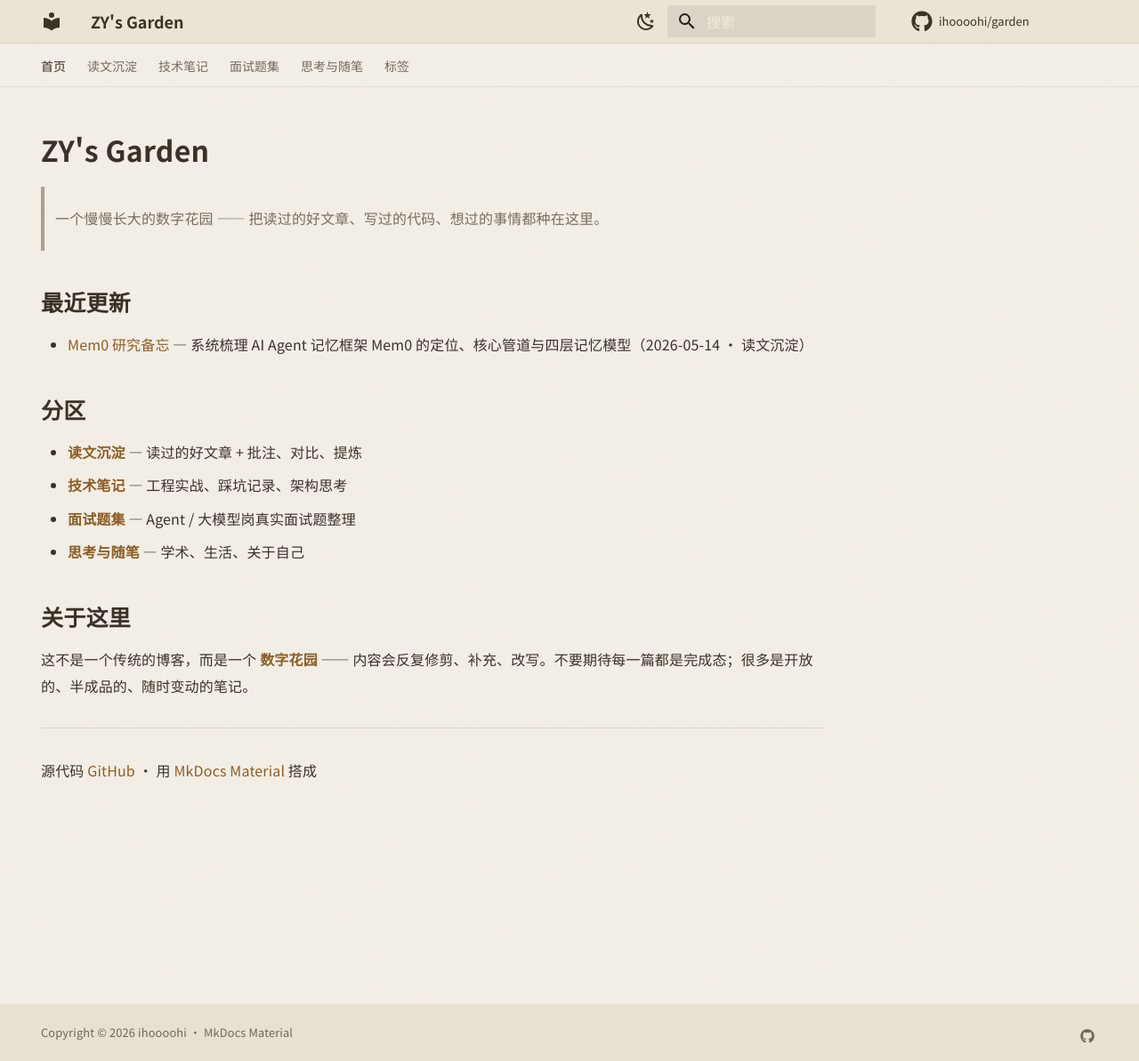
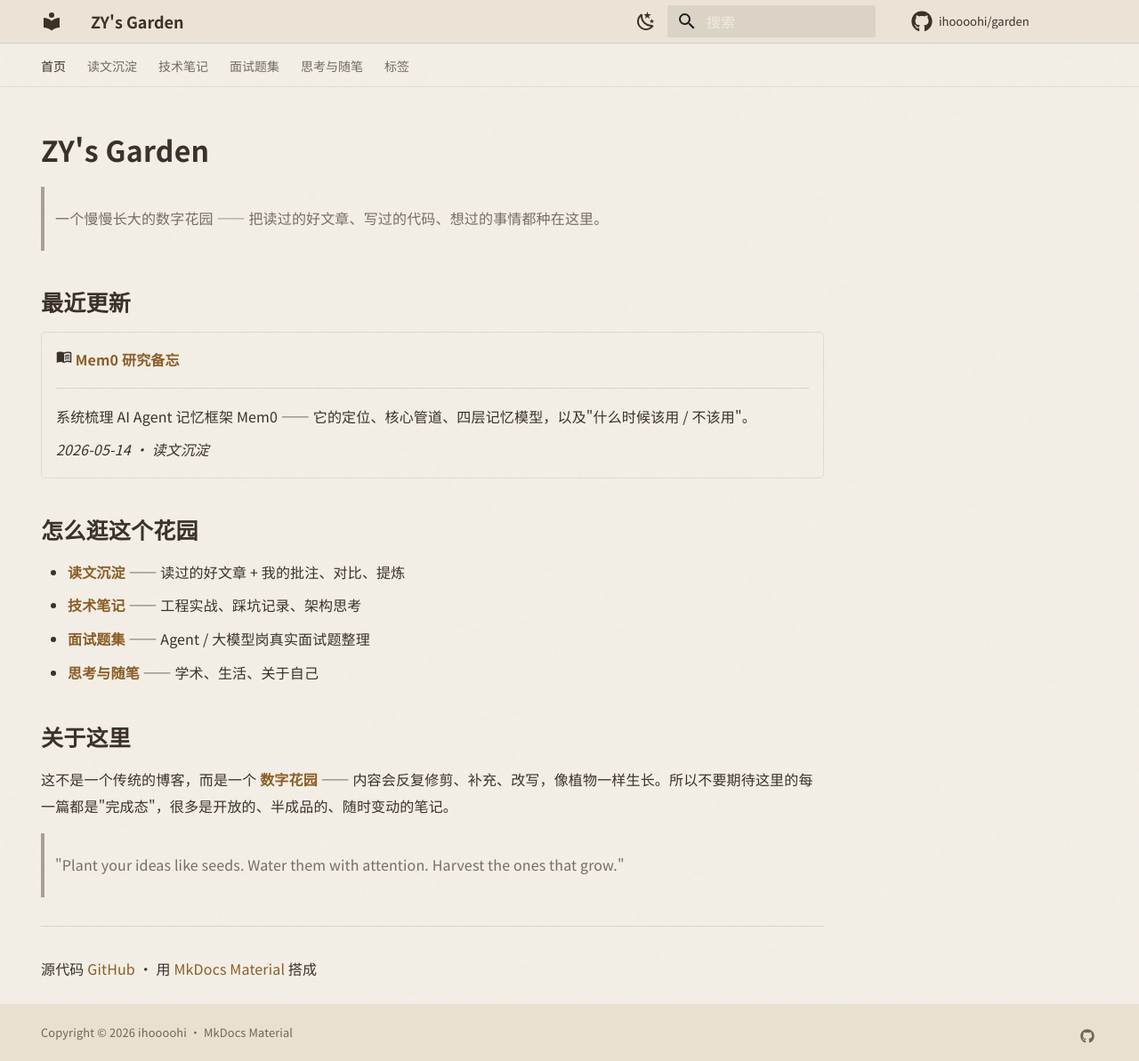
Before and after one commit to ihoooohi/garden, an MkDocs documentation site: the page built from docs/index.md, in a window 1280 px wide and 1193 px high. Shown: the whole window at 89% size. Built offline with MkDocs 1.6.1 and Material for MkDocs 9.7.7, drawn with Linux system fonts in a browser that asks for light colours; comment, search, counter and statistics services are not loaded.

```diff
--- a/docs/index.md
+++ b/docs/index.md
@@ -10,18 +10,30 @@ hide:
 
 ## 最近更新
 
-- [Mem0 研究备忘](reading/mem0-research-notes.md) — 系统梳理 AI Agent 记忆框架 Mem0 的定位、核心管道与四层记忆模型（2026-05-14 · 读文沉淀）
+<div class="grid cards" markdown>
 
-## 分区
+-   :material-book-open-variant: **[Mem0 研究备忘](reading/mem0-research-notes.md)**
 
-- **[读文沉淀](reading/index.md)** — 读过的好文章 + 批注、对比、提炼
-- **[技术笔记](tech/index.md)** — 工程实战、踩坑记录、架构思考
-- **[面试题集](interview/index.md)** — Agent / 大模型岗真实面试题整理
-- **[思考与随笔](thoughts/index.md)** — 学术、生活、关于自己
+    ---
+
+    系统梳理 AI Agent 记忆框架 Mem0 —— 它的定位、核心管道、四层记忆模型，以及"什么时候该用 / 不该用"。
+
+    *2026-05-14 · 读文沉淀*
+
+</div>
+
+## 怎么逛这个花园
+
+- **[读文沉淀](reading/index.md)** —— 读过的好文章 + 我的批注、对比、提炼
+- **[技术笔记](tech/index.md)** —— 工程实战、踩坑记录、架构思考
+- **[面试题集](interview/index.md)** —— Agent / 大模型岗真实面试题整理
+- **[思考与随笔](thoughts/index.md)** —— 学术、生活、关于自己
 
 ## 关于这里
 
-这不是一个传统的博客，而是一个 **[数字花园](https://maggieappleton.com/garden-history)** —— 内容会反复修剪、补充、改写。不要期待每一篇都是完成态；很多是开放的、半成品的、随时变动的笔记。
+这不是一个传统的博客，而是一个 **[数字花园](https://maggieappleton.com/garden-history)** —— 内容会反复修剪、补充、改写，像植物一样生长。所以不要期待这里的每一篇都是"完成态"，很多是开放的、半成品的、随时变动的笔记。
+
+> "Plant your ideas like seeds. Water them with attention. Harvest the ones that grow."
 
 ---
 
```
